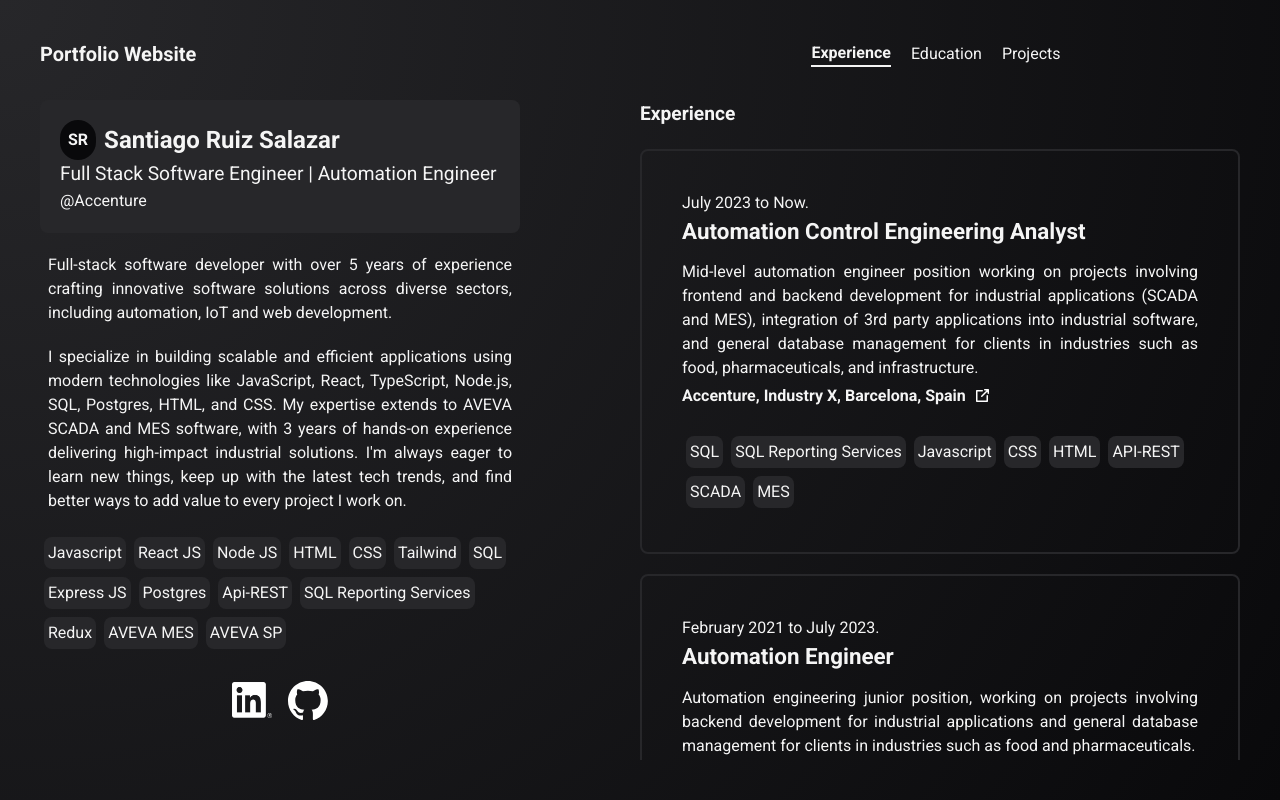
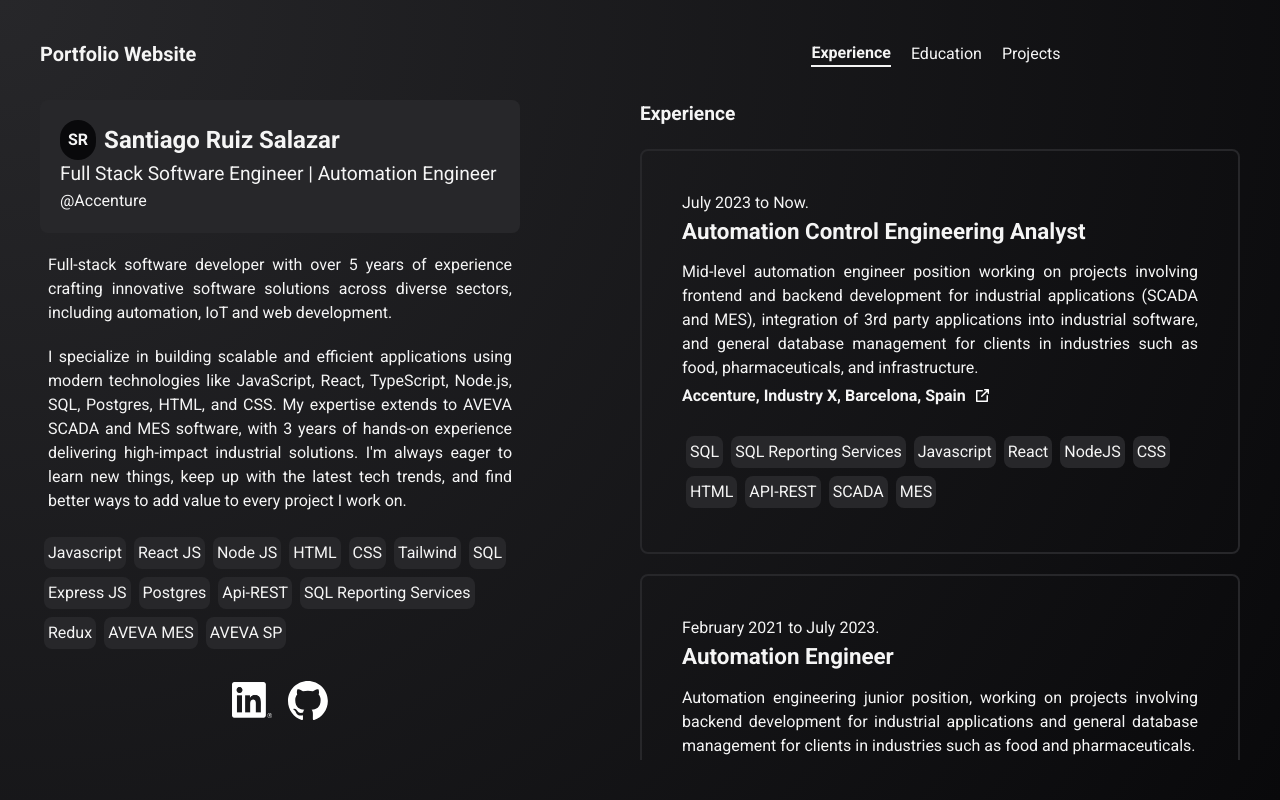
Before and after one commit to santiagoruizs/portfoliov1, a React (Create React App) app: page / in a window 1280 px wide. Built offline with nearby package versions, Linux system fonts and the light colour scheme.

Commit message:
Updates data

```diff
--- a/src/data/data.js
+++ b/src/data/data.js
@@ -3,7 +3,7 @@ export const experience = [
       title: "Automation Control Engineering Analyst",
       description: "Mid-level automation engineer position working on projects involving frontend and backend development for industrial applications (SCADA and MES), integration of 3rd party applications into industrial software, and general database management for clients in industries such as food, pharmaceuticals, and infrastructure.",
       timeline: "July 2023 to Now.",
-      skills: ["SQL", "SQL Reporting Services", "Javascript", "CSS", "HTML", "API-REST", "SCADA", "MES"],
+      skills: ["SQL", "SQL Reporting Services", "Javascript","React","NodeJS", "CSS", "HTML", "API-REST", "SCADA", "MES"],
       at: "Accenture, Industry X, Barcelona, Spain",
       link: "https://www.accenture.com/es-es"
     },
@@ -11,18 +11,18 @@ export const experience = [
       title: "Automation Engineer",
       description: "Automation engineering junior position, working on projects involving backend development for industrial applications and general database management for clients in industries such as food and pharmaceuticals.",
       timeline: "February 2021 to July 2023.",
-      skills: ["SQL", "SQL Reporting Services", "C#", "API-REST", "SCADA", "MES"],
+      skills: ["SQL", "SQL Reporting Services", "C#", "API-REST", "SCADA", "MES", "JavaScript", "CSS", "HTML", "React"],
       at: "Oasys-sw, Barcelona, Spain",
       link: ""
     },
-    // {
-    //   title: "Full Stack Developer",
-    //   description: "Designing, developing and mantaining the REST API that communicated with the IOT devices, the APP and the user.Also integrating and optimizing cloud-based solutions on AWS, leveraging services like Lambda, EC2, S3, and API Gateway to ensure high performance, scalability, and reliability.",
-    //   timeline: "July 2019 to July 2020",
-    //   skills: ["Javascript","Node JS","Rest API","Typescript","React", "AWS"],
-    //   at: "Zaboo.co",
-    //   link:"https://www.linkedin.com/company/zaboo-co/about/"
-    // },
+    {
+      title: "Full Stack Developer",
+      description: "Designing, developing and mantaining the REST API that communicated with the IOT devices, the APP and the user.Also integrating and optimizing cloud-based solutions on AWS, leveraging services like Lambda, EC2, S3, and API Gateway to ensure high performance, scalability, and reliability.",
+      timeline: "July 2019 to July 2020",
+      skills: ["Javascript","Node JS","Rest API","Typescript","React", "AWS"],
+      at: "Zaboo.co",
+      link:"https://www.linkedin.com/company/zaboo-co/about/"
+    },
     {
       title: "Technical Support on Automation Product Lines",
       description: "Technical support for the sales team on the automation product line",
```
